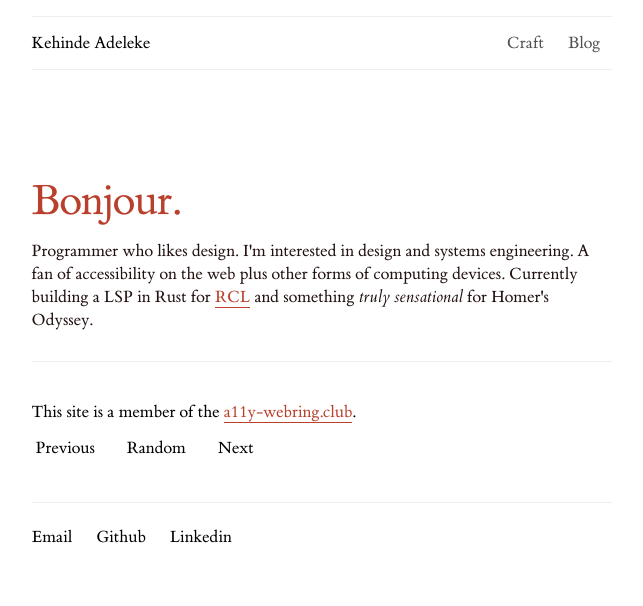
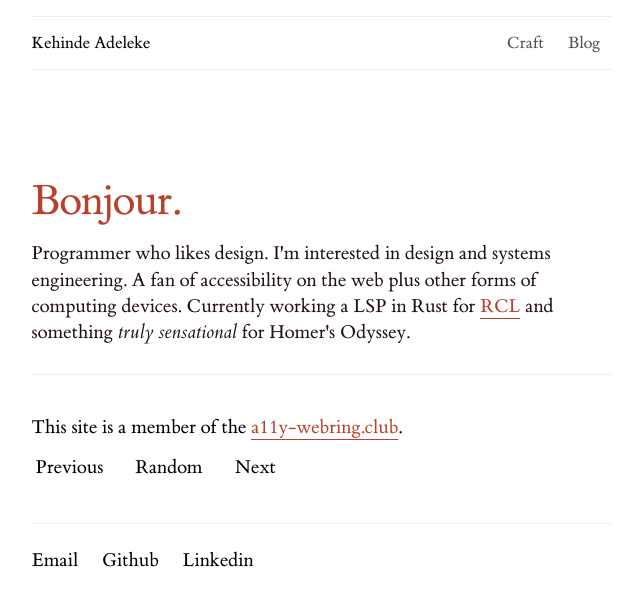
Before and after one commit to adeleke5140/portfolio-v2, a Next.js app: page / in a window 1280 px wide. Shown: the top 606 px of the page, without its empty margins (318-961 px from the left). Built offline with nearby package versions, Linux system fonts and the light colour scheme.

Commit message:
feat: major typography changes

```diff
--- a/src/app/blog/[slug]/page.tsx
+++ b/src/app/blog/[slug]/page.tsx
@@ -129,7 +129,7 @@ export default async function Page({
         backText="Blog"
         heading={
           <div className="py-10 pt-24 border-b border-[#dcdcdc7e] pb-6">
-            <span className="text-ken-grey text-xs  ">
+            <span className="text-ken-grey text-xs ">
               {formatDate(postData.date, 'LLL d, yyyy')}
             </span>
             <h1
--- a/src/app/blog/page.tsx
+++ b/src/app/blog/page.tsx
@@ -91,7 +91,7 @@ const Index = () => {
                   href={`/blog/${post.id}`}
                   className="group rounded-md py-2 block mb-2 transition-colors duration-200"
                 >
-                  <div className="flex text-sm md:flex-row md:justify-between group-hover:translate-x-2 flex-col gap-1 transition-transform">
+                  <div className="flex text-base md:flex-row md:justify-between group-hover:translate-x-2 flex-col gap-1 transition-transform">
                     <p className="hover:underline transition-all">
                       {post.title}
                     </p>
--- a/src/app/craft/page.tsx
+++ b/src/app/craft/page.tsx
@@ -72,7 +72,7 @@ export default function Index() {
                   key={craft.id}
                   className=" md:flex justify-between items-start group rounded-md py-4 block mb-2 transition-colors duration-200 "
                 >
-                  <div className="flex text-sm group-hover:translate-x-2 flex-col gap-1 transition-transform ">
+                  <div className="flex text-base group-hover:translate-x-2 flex-col gap-1 transition-transform ">
                     <p className="flex gap-2 items-center">
                       <span className="hover:underline  transition-all">
                         {craft.title}
--- a/src/components/home/a11y-section.tsx
+++ b/src/components/home/a11y-section.tsx
@@ -1,7 +1,7 @@
 export const A11ySection = () => {
   return (
     <div className="px-0 w-full border-y border-[#dcdcdc7e] py-10 flex gap-1.5 items-center">
-      <nav className="flex flex-col gap-3 text-sm" aria-labelledby="a11y-webring-club">
+      <nav className="flex flex-col gap-3 text-base" aria-labelledby="a11y-webring-club">
         <p>
           This site is a member of the{' '}
           <a
--- a/src/components/introduction.tsx
+++ b/src/components/introduction.tsx
@@ -33,11 +33,11 @@ export const Introduction = () => {
       <div className="flex gap-5 max-w-[40rem] flex-col">
         <section className="px-0">
           <div className="flex flex-col text-[var(--gray-1)] gap-2">
-            <div className="[&_p]:text-sm [&_p]:leading-[1.65] [&_p]:my-4 md:[&_p]:my-2">
+            <div className="[&_p]:text-base [&_p]:leading-[1.65] [&_p]:my-4 md:[&_p]:my-2">
               <p>Programmer who likes design. I'm interested in design and systems engineering. A fan of accessibility on the web plus other forms of
                 computing devices.
 
-              Currently building a LSP in Rust for{' '}
+              Currently working a LSP in Rust for{' '}
               <a
                 href="https://rcl-lang.org/"
                 className="border-b border-primary text-primary"
@@ -52,7 +52,7 @@ export const Introduction = () => {
 
         <A11ySection />
 
-        <div className="flex gap-4 text-sm md:gap-0 flex-col md:flex-row md:items-center justify-between">
+        <div className="flex gap-4 text-base md:gap-0 flex-col md:flex-row md:items-center justify-between">
           <div className="flex">
             {connection.map((con) => (
               <a
--- a/src/components/mdx/mdx-components.tsx
+++ b/src/components/mdx/mdx-components.tsx
@@ -19,7 +19,7 @@ export const components = {
     <h3 className="text-gray-800 tracking-[-0.7px] text-lg font-medium mt-8 mb-3" {...props} />
   ),
   p: (props: ParagraphProps) => (
-    <p className="text-ken-black first:pt-0 text-sm pt-4 leading-[1.7]" {...props} />
+    <p className="text-ken-black first:pt-0 text-base pt-4 leading-[1.7]" {...props} />
   ),
   ol: (props: ListProps) => (
     <ol className="text-gray-800 list-decimal pl-5" {...props} />
--- a/src/styles/globals.css
+++ b/src/styles/globals.css
@@ -27,6 +27,7 @@ h4 {
   --gray-4: #282828;
   --gray-6: #343434;
   --radius: 0.5rem;
+  --body-size: 16px;
 
   --max-width: 36.3rem;
   --primary: 0.54 0.16 31.35;
```
